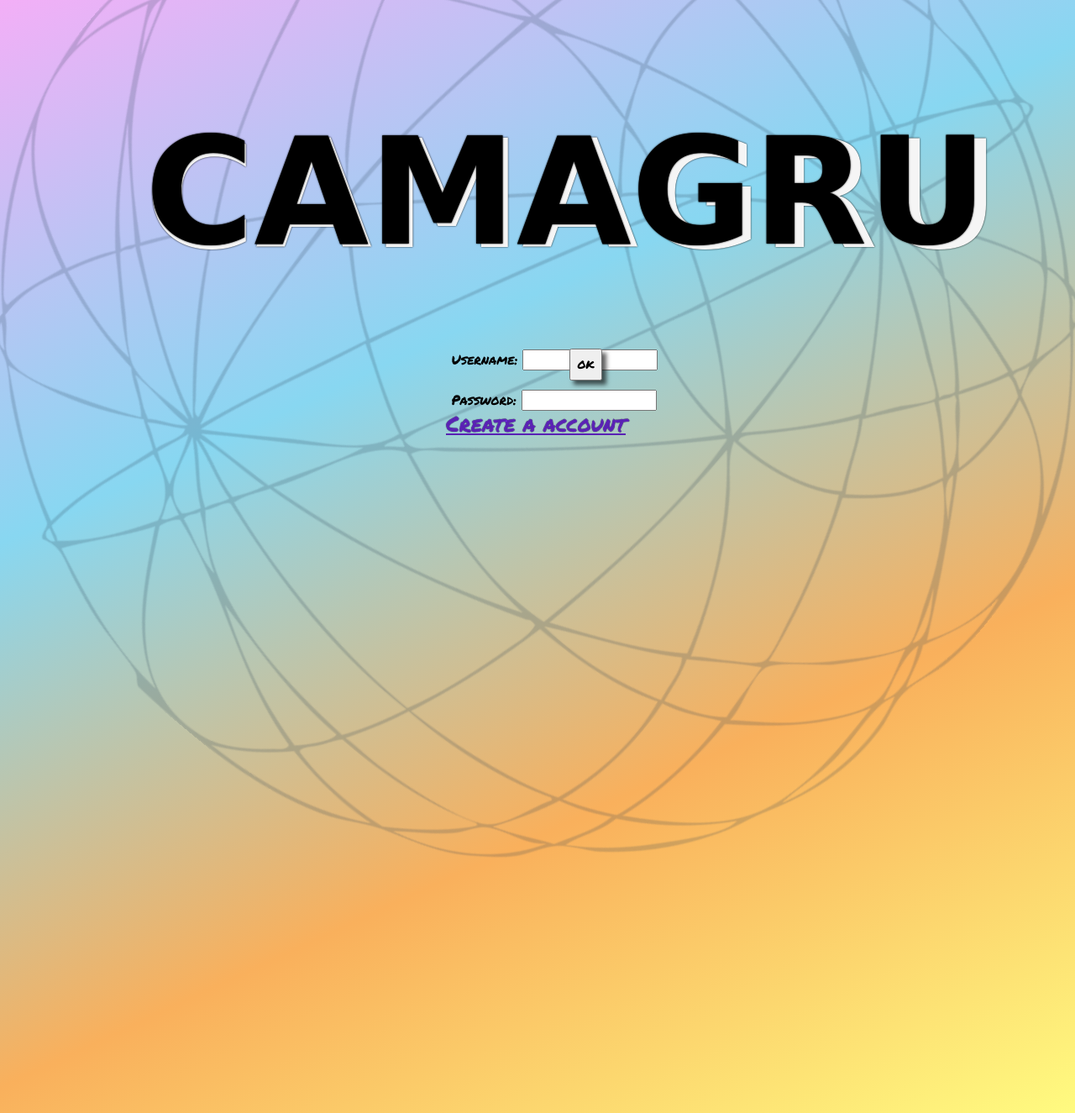
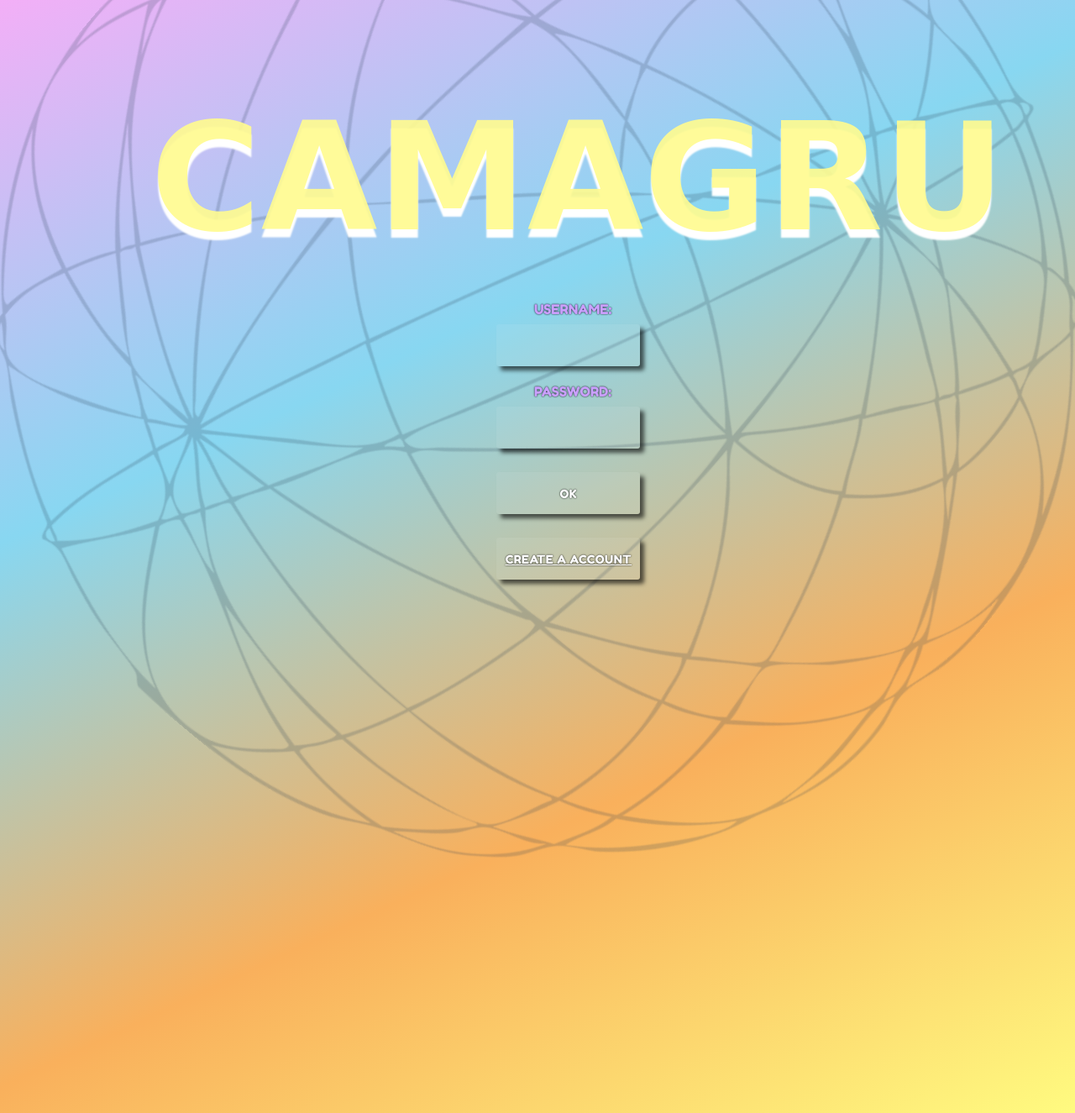
Before and after one commit to Microsmosis/Camagru-42, a PHP site: page / in a window 1280 px wide. Shown: the top 1325 px of the page at 84% size. Run offline with PHP 8.4, Linux system fonts and the light colour scheme; some web fonts are replaced.

Commit message:
automated

```diff
--- a/index.php
+++ b/index.php
@@ -14,6 +14,9 @@
 		<link rel="preconnect" href="https://fonts.googleapis.com">
 		<link rel="preconnect" href="https://fonts.gstatic.com" crossorigin>
 		<link href="https://fonts.googleapis.com/css2?family=Permanent+Marker&family=Rampart+One&display=swap" rel="stylesheet">
+		<link rel="preconnect" href="https://fonts.googleapis.com">
+		<link rel="preconnect" href="https://fonts.gstatic.com" crossorigin>
+		<link href="https://fonts.googleapis.com/css2?family=Fredoka+One&display=swap" rel="stylesheet">
 		<style>
 			body {
 				background: linear-gradient(-25deg, #fffd81, #f9b05c, #88d7f1, #f3aff7);
@@ -23,11 +26,12 @@
 			}
 			h1 {
 				position: absolute;
-				left: 13.5vw;
+				top: -1vw;
+				left: 14vw;
 				font-family: 'Rampart One', cursive;
 				font-size: 14vw;
-				text-shadow: 0 0 2px #000;
-				color: rgba(255, 255, 255, 0.961);
+				text-shadow: 0 10px 2px white;
+				color: rgba(255, 251, 143, 0.911);
 				animation: fadeInFromNone 2.5s ease-out;
 			}
 			@keyframes fadeInFromNone {
@@ -46,35 +50,17 @@
 					opacity: 1;
 				}
 			}
-			#hLayer {
-				color: rgba(0, 0, 0, 0.977);
-				font-size: 13.8vw;
-			}
 			.daForm {
 				position: absolute;
-				top: 32.5vw;
-				left: 42vw;
-				font-family: 'Permanent Marker', cursive;
-			}
-			#creation {
-				position: absolute;
-				top: 38vw;
-				left: 41.5vw;
-				font-family: 'Permanent Marker', cursive;
-				font-size: 2vw;
-				color: rgba(124, 46, 250, 0.721);
-				text-shadow: 0 0 1px #000;
+				top: 28vw;
+				left: 46.2vw;
+				font-family: 'Fredoka One', cursive;
+				color: #caa0ff;
+				text-shadow: 0 0 2px #000;
 			}
 			.submittor {
-				font-family: 'Permanent Marker', cursive;
-			}
-			.okk {
-				position: absolute;
-				top: -0.1vw;
-				left: 11vw;
-				width: 3vw;
-				height: 3vw;
-				box-shadow: 5px 5px 5px rgba(0, 0, 0, 0.618);
+				font-family: 'Fredoka One', cursive;
+				text-shadow: 0 0 2px #000;
 			}
 			#hole {
 				position: absolute;
@@ -90,19 +76,82 @@
 			@-moz-keyframes spin { 100% { -moz-transform: rotate(360deg); } }
 			@-webkit-keyframes spin { 100% { -webkit-transform: rotate(360deg); } }
 			@keyframes spin { 100% { -webkit-transform: rotate(360deg); transform:rotate(360deg); } }
+			/* log in form */
+
+			form {
+				/* height: 380px;
+				width: 290px;
+				background-color: rgba(255,255,255,0.13);
+				position: absolute;
+				transform: translate(-50%,-50%);
+				top: 55vw;
+				left: 55vw;
+				border-radius: 10px;
+				backdrop-filter: blur(10px);
+				border: 2px solid rgba(255,255,255,0.1);
+				box-shadow: 0 0 40px rgba(8,7,16,0.6);
+				padding: 50px 35px; */
+			}
+
+			form * {
+				font-family: 'Poppins',sans-serif;
+				color: #ffffff;
+				letter-spacing: 0.5px;
+				outline: none;
+				border: none;
+			}
+			form h3 {
+			font-size: 32px;
+			font-weight: 500;
+			line-height: 42px;
+			text-align: center;
+			}
+			label{
+				display: block;
+				margin-top: 30px;
+				font-size: 16px;
+				font-weight: 500;
+			}
+			input{
+				display: block;
+				height: 50px;
+				width: 100%;
+				background-color: rgba(255,255,255,0.07);
+				border-radius: 3px;
+				padding: 0 10px;
+				margin-top: 8px;
+				font-size: 14px;
+				font-weight: 300;
+				box-shadow: 5px 5px 5px rgba(0, 0, 0, 0.618);
+			}
+			::placeholder{
+				color: #e5e5e5;
+			}
+			button{
+				margin-top: 50px;
+				width: 100%;
+				background-color: #ffffff;
+				color: #080710;
+				padding: 15px 0;
+				font-size: 18px;
+				font-weight: 600;
+				border-radius: 5px;
+				cursor: pointer;
+				box-shadow: 5px 5px 5px rgba(0, 0, 0, 0.618);
+			}
 		</style>
 	</head>
 	<body>
 		<img id="hole" src="images/wow.png">
 		<h1>CAMAGRU</h1>
-		<h1 id="hLayer">CAMAGRU</h1>
 		<form class="daForm" action="php/login.php" method="POST">
-			Username: <input class="submittor" type="text" name="login" value=""/>
+			&nbsp&nbsp&nbsp&nbsp&nbsp&nbsp&nbsp&nbsp&nbsp&nbsp USERNAME: <input class="submittor" type="text" name="login" value=""/>
 			<br/>
+			&nbsp&nbsp&nbsp&nbsp&nbsp&nbsp&nbsp&nbsp&nbsp&nbsp PASSWORD: <input class="submittor" type="password" name="passwd" value=""/>
 			<br/>
-			Password: <input class="submittor" type="password" name="passwd" value=""/>
 			<input class="submittor okk" type="submit" name="submit" value="OK"/>
+			<br/>
+			<a href="html/create.html"><input class="submittor okk" type="button" name="submit" value="CREATE A ACCOUNT"/></a>
 		</form>
-		<a id="creation" href="html/create.html">Create a account</a><br />
 	</body>
 </html>
```
Also changed, not shown: html/create.html (+8 -5 lines).
